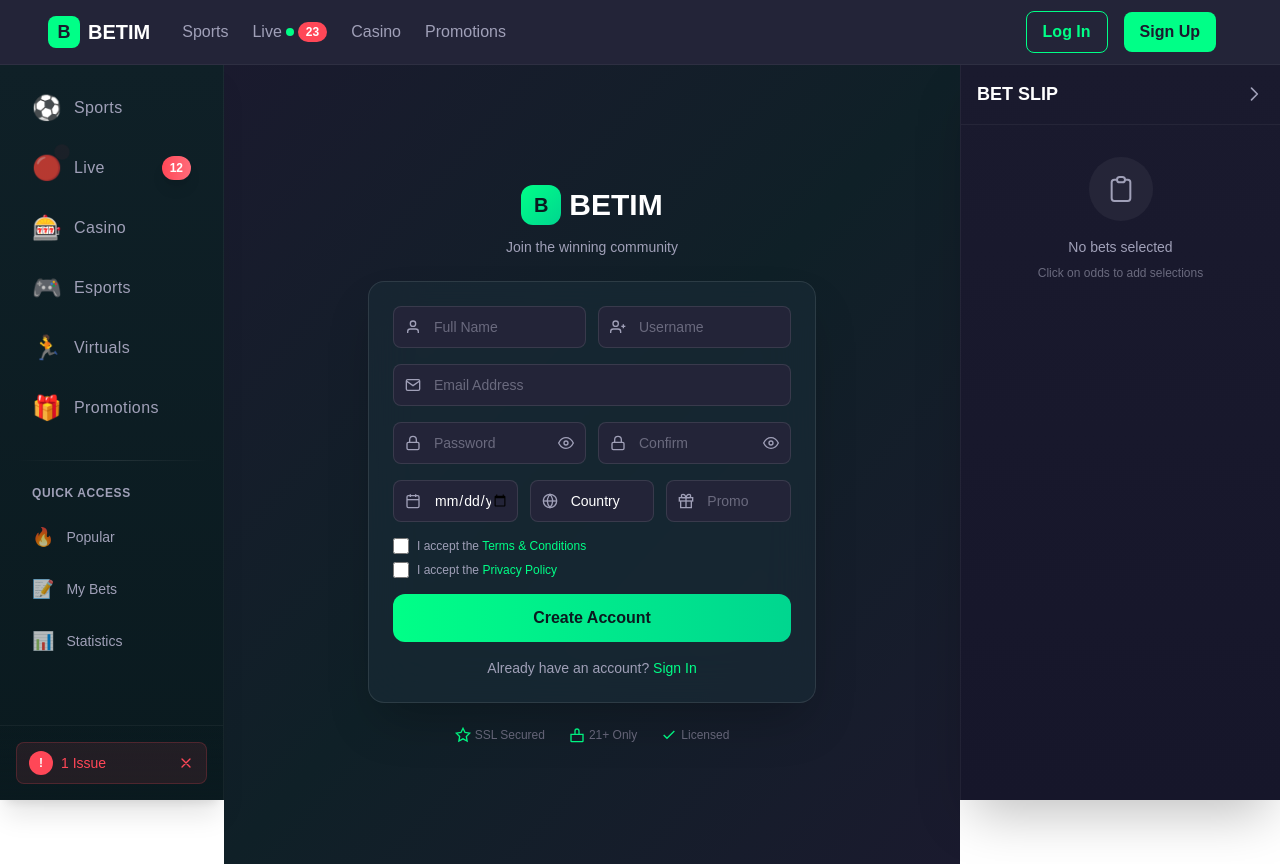
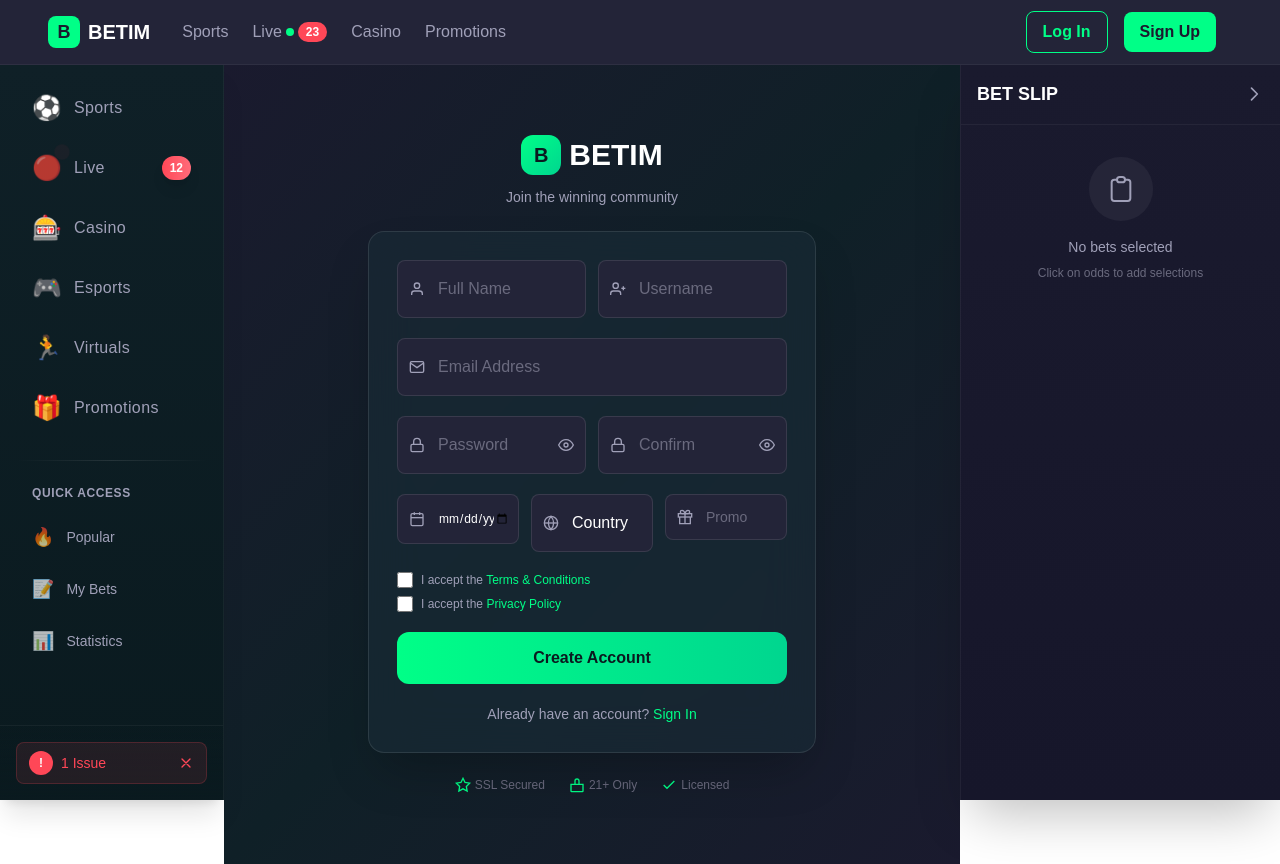
Before and after one commit to rabinovich101/betim, a Next.js app in the folder frontend/: page /signup in a window 1280 px wide. Built offline with nearby package versions, Linux system fonts and the light colour scheme.

Commit message:
sign up page 1

```diff
--- a/frontend/src/app/signup/page.tsx
+++ b/frontend/src/app/signup/page.tsx
@@ -209,7 +209,7 @@ export default function SignUp() {
 
   return (
     <div className="min-h-screen bg-gradient-to-br from-[#1a1a2e] via-[#0f2027] to-[#1a1a2e] flex items-center justify-center p-4">
-      <div className="w-full max-w-md">
+      <div className="w-full max-w-[448px]">
         {/* Logo */}
         <div className="text-center mb-6">
           <div className="inline-flex items-center gap-2 mb-3">
@@ -222,8 +222,8 @@ export default function SignUp() {
         </div>
 
         {/* Form Card */}
-        <div className="bg-[#1a2c38]/60 backdrop-blur-xl rounded-2xl p-6 border border-white/10 shadow-2xl">
-          <form onSubmit={handleSubmit} className="space-y-4">
+        <div className="bg-[#1a2c38]/60 backdrop-blur-xl rounded-2xl p-7 border border-white/10 shadow-2xl">
+          <form onSubmit={handleSubmit} className="space-y-5">
             {/* Name Fields */}
             <div className="grid grid-cols-2 gap-3">
               <div className="relative">
@@ -241,7 +241,7 @@ export default function SignUp() {
                     onChange={handleInputChange}
                     onFocus={() => setFocusedField('fullName')}
                     onBlur={() => setFocusedField(null)}
-                    className={`w-full pl-10 pr-3 py-2.5 bg-[#232438] border ${errors.fullName ? 'border-red-500' : 'border-white/10'} rounded-lg text-white placeholder-[#6a6a7e] focus:outline-none focus:border-[#00ff87] transition-all text-sm`}
+                    className={`w-full pl-10 pr-3 py-4 bg-[#232438] border ${errors.fullName ? 'border-red-500' : 'border-white/10'} rounded-lg text-white placeholder-[#6a6a7e] focus:outline-none focus:border-[#00ff87] transition-all`}
                     placeholder="Full Name"
                   />
                 </div>
@@ -265,7 +265,7 @@ export default function SignUp() {
                     onChange={handleInputChange}
                     onFocus={() => setFocusedField('username')}
                     onBlur={() => setFocusedField(null)}
-                    className={`w-full pl-10 pr-3 py-2.5 bg-[#232438] border ${errors.username ? 'border-red-500' : 'border-white/10'} rounded-lg text-white placeholder-[#6a6a7e] focus:outline-none focus:border-[#00ff87] transition-all text-sm`}
+                    className={`w-full pl-10 pr-3 py-4 bg-[#232438] border ${errors.username ? 'border-red-500' : 'border-white/10'} rounded-lg text-white placeholder-[#6a6a7e] focus:outline-none focus:border-[#00ff87] transition-all`}
                     placeholder="Username"
                   />
                 </div>
@@ -289,7 +289,7 @@ export default function SignUp() {
                   onChange={handleInputChange}
                   onFocus={() => setFocusedField('email')}
                   onBlur={() => setFocusedField(null)}
-                  className={`w-full pl-10 pr-3 py-2.5 bg-[#232438] border ${errors.email ? 'border-red-500' : 'border-white/10'} rounded-lg text-white placeholder-[#6a6a7e] focus:outline-none focus:border-[#00ff87] transition-all text-sm`}
+                  className={`w-full pl-10 pr-3 py-4 bg-[#232438] border ${errors.email ? 'border-red-500' : 'border-white/10'} rounded-lg text-white placeholder-[#6a6a7e] focus:outline-none focus:border-[#00ff87] transition-all`}
                   placeholder="Email Address"
                 />
               </div>
@@ -313,7 +313,7 @@ export default function SignUp() {
                     onChange={handleInputChange}
                     onFocus={() => setFocusedField('password')}
                     onBlur={() => setFocusedField(null)}
-                    className={`w-full pl-10 pr-10 py-2.5 bg-[#232438] border ${errors.password ? 'border-red-500' : 'border-white/10'} rounded-lg text-white placeholder-[#6a6a7e] focus:outline-none focus:border-[#00ff87] transition-all text-sm`}
+                    className={`w-full pl-10 pr-10 py-4 bg-[#232438] border ${errors.password ? 'border-red-500' : 'border-white/10'} rounded-lg text-white placeholder-[#6a6a7e] focus:outline-none focus:border-[#00ff87] transition-all`}
                     placeholder="Password"
                   />
                   <button
@@ -354,7 +354,7 @@ export default function SignUp() {
                     onChange={handleInputChange}
                     onFocus={() => setFocusedField('confirmPassword')}
                     onBlur={() => setFocusedField(null)}
-                    className={`w-full pl-10 pr-10 py-2.5 bg-[#232438] border ${errors.confirmPassword ? 'border-red-500' : 'border-white/10'} rounded-lg text-white placeholder-[#6a6a7e] focus:outline-none focus:border-[#00ff87] transition-all text-sm`}
+                    className={`w-full pl-10 pr-10 py-4 bg-[#232438] border ${errors.confirmPassword ? 'border-red-500' : 'border-white/10'} rounded-lg text-white placeholder-[#6a6a7e] focus:outline-none focus:border-[#00ff87] transition-all`}
                     placeholder="Confirm"
                   />
                   <button
@@ -424,7 +424,7 @@ export default function SignUp() {
                     onFocus={() => setFocusedField('dateOfBirth')}
                     onBlur={() => setFocusedField(null)}
                     max={new Date().toISOString().split('T')[0]}
-                    className={`w-full pl-10 pr-2 py-2.5 bg-[#232438] border ${errors.dateOfBirth ? 'border-red-500' : 'border-white/10'} rounded-lg text-white placeholder-[#6a6a7e] focus:outline-none focus:border-[#00ff87] transition-all text-sm`}
+                    className={`w-full pl-10 pr-2 py-4 bg-[#232438] border ${errors.dateOfBirth ? 'border-red-500' : 'border-white/10'} rounded-lg text-white placeholder-[#6a6a7e] focus:outline-none focus:border-[#00ff87] transition-all text-xs`}
                   />
                 </div>
                 {errors.dateOfBirth && <p className="absolute -bottom-5 left-0 text-xs text-red-500">{errors.dateOfBirth}</p>}
@@ -445,7 +445,7 @@ export default function SignUp() {
                     onChange={handleInputChange}
                     onFocus={() => setFocusedField('country')}
                     onBlur={() => setFocusedField(null)}
-                    className={`w-full pl-10 pr-2 py-2.5 bg-[#232438] border ${errors.country ? 'border-red-500' : 'border-white/10'} rounded-lg text-white focus:outline-none focus:border-[#00ff87] transition-all text-sm appearance-none`}
+                    className={`w-full pl-10 pr-2 py-4 bg-[#232438] border ${errors.country ? 'border-red-500' : 'border-white/10'} rounded-lg text-white focus:outline-none focus:border-[#00ff87] transition-all appearance-none`}
                   >
                     <option value="">Country</option>
                     {countries.map(country => (
@@ -467,7 +467,7 @@ export default function SignUp() {
                       onChange={handleInputChange}
                       onFocus={() => setFocusedField('state')}
                       onBlur={() => setFocusedField(null)}
-                      className={`w-full px-3 py-2.5 bg-[#232438] border ${errors.state ? 'border-red-500' : 'border-white/10'} rounded-lg text-white focus:outline-none focus:border-[#00ff87] transition-all text-sm appearance-none`}
+                      className={`w-full px-3 py-4 bg-[#232438] border ${errors.state ? 'border-red-500' : 'border-white/10'} rounded-lg text-white focus:outline-none focus:border-[#00ff87] transition-all appearance-none`}
                     >
                       <option value="">State</option>
                       {usStates.map(state => (
@@ -498,7 +498,7 @@ export default function SignUp() {
                       onChange={handleInputChange}
                       onFocus={() => setFocusedField('promoCode')}
                       onBlur={() => setFocusedField(null)}
-                      className="w-full pl-10 pr-2 py-2.5 bg-[#232438] border border-white/10 rounded-lg text-white placeholder-[#6a6a7e] focus:outline-none focus:border-[#00ff87] transition-all text-sm"
+                      className="w-full pl-10 pr-2 py-3 bg-[#232438] border border-white/10 rounded-lg text-white placeholder-[#6a6a7e] focus:outline-none focus:border-[#00ff87] transition-all text-sm"
                       placeholder="Promo"
                     />
                   </div>
@@ -545,7 +545,7 @@ export default function SignUp() {
             <button
               type="submit"
               disabled={isSubmitting}
-              className="w-full py-3 bg-gradient-to-r from-[#00ff87] to-[#00d68f] text-[#0a1a1f] font-bold rounded-xl hover:shadow-lg hover:shadow-[#00ff87]/30 transition-all duration-200 transform hover:scale-[1.02] disabled:opacity-50 disabled:cursor-not-allowed"
+              className="w-full py-3.5 bg-gradient-to-r from-[#00ff87] to-[#00d68f] text-[#0a1a1f] font-bold rounded-xl hover:shadow-lg hover:shadow-[#00ff87]/30 transition-all duration-200 transform hover:scale-[1.02] disabled:opacity-50 disabled:cursor-not-allowed"
             >
               {isSubmitting ? (
                 <div className="flex items-center justify-center gap-2">
```
Also changed, not shown: 1 other file (tests, documents, lock files or other folders).
